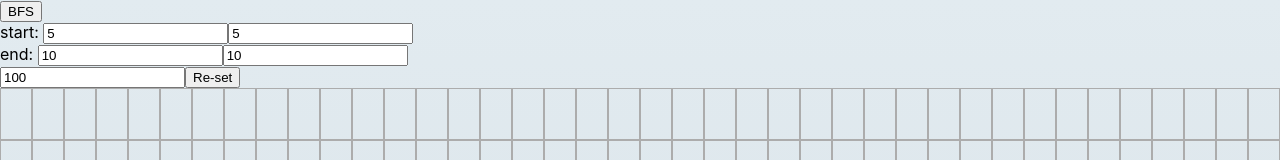
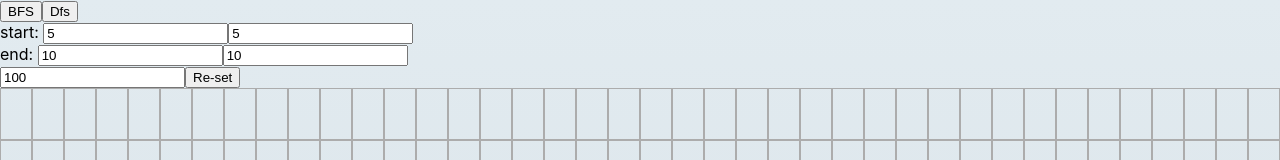
Before and after one commit to UnBeAtS01/vis-2.0, a React (Create React App) app: page / in a window 1280 px wide. Shown: the top 160 px of the page. Built offline with nearby package versions, Linux system fonts and the light colour scheme.

Commit message:
adding functionality

```diff
--- a/src/algo/bfs.js
+++ b/src/algo/bfs.js
@@ -23,7 +23,7 @@ export const Breadthsearch = (pass, start, end, danger) => {
                 console.log('exit');
                 return final2darray;
             }
-            if (X >= 0 && X < 20 && Y >= 0 && Y < 50 && name[X][Y] === 0 && danger[X][Y] != -1) {
+            if (X >= 0 && X < 20 && Y >= 0 && Y < 50 && name[X][Y] === 0 && danger[X][Y] !== -1) {
 
                 const temp3 = [X, Y];
                 currs.push(temp3);
@@ -36,3 +36,44 @@ export const Breadthsearch = (pass, start, end, danger) => {
     //console.log('idhar');
     return final2darray;
 }
+let flag = 0;
+const solve = (name, curr, end, danger, final2darray) => {
+    if (flag == 1) return;
+    for (let i = 0; i < 4; i++) {
+        let X = curr[0] + row[i];
+        let Y = curr[1] + col[i];
+        if (X === end[0] && Y === end[1]) {
+            console.log('exit');
+            flag = 1;
+            return;
+        }
+        if (X >= 0 && Y >= 0 && X < 20 && Y < 50 && name[X][Y] === 0 && danger[X][Y] !== -1) {
+            const temp3 = [X, Y];
+            final2darray.push(temp3);
+            name[X][Y] = 1;
+            solve(name, temp3, end, danger, final2darray);
+        }
+
+    }
+}
+export const Depthsearch = (pass, start, end, danger) => {
+    const name = pass;
+    flag = 0;
+    const final2darray = [];
+    for (let i = 0; i < 4; i++) {
+        let X = start[0] + row[i];
+        let Y = start[1] + col[i];
+        if (X === end[0] && Y === end[1]) {
+            console.log('exit');
+            return final2darray;
+        }
+        if (X >= 0 && Y >= 0 && X < 20 && Y < 50 && name[X][Y] === 0 && danger[X][Y] !== -1) {
+            const temp3 = [X, Y];
+            final2darray.push(temp3);
+            name[X][Y] = 1;
+            solve(name, temp3, end, danger, final2darray);
+        }
+
+    }
+    return final2darray;
+}
--- a/src/components/header.js
+++ b/src/components/header.js
@@ -7,6 +7,7 @@ class Header extends React.Component {
         return (
             <div>
                 <button onClick={() => this.props.Bfs()}>BFS</button>
+                <button onClick={() => this.props.Dfs()}>Dfs</button>
                 <div> start: <input type='number' value={this.props.startidx[0]} onChange={this.props.setstartX} />
                     <input type='number' value={this.props.startidx[1]} onChange={this.props.setstartY} /></div>
                 <div>end: <input type='number' value={this.props.endidx[0]} onChange={this.props.setendX} />
--- a/src/components/twod.js
+++ b/src/components/twod.js
@@ -75,6 +75,28 @@ class Twod extends React.Component {
             this.setState({ finalcolor: 1 })
         }, this.state.speed * (curr.length + 1));
     }
+    dfs = async () => {
+        let empty = [];
+        for (let i = 0; i < 20; i++) {
+            const temp = [];
+            for (let j = 0; j < 50; j++) {
+                temp.push(0);
+            }
+            empty.push(temp);
+        }
+
+        const pass = this.state.isvisited;
+        const val1 = this.state.startidx;
+        const val2 = this.state.endidx;
+        const danger = this.state.danger;
+        const curr = algo.Depthsearch(pass, val1, val2, danger);
+        for (let i = 0; i < curr.length; i++) {
+            await this.calls(curr, i, empty);
+        }
+        setTimeout(() => {
+            this.setState({ finalcolor: 1 })
+        }, this.state.speed * (curr.length + 1));
+    }
     setstartX = async (e) => {
         const val = parseInt(e.target.value);
         console.log(val);
@@ -122,7 +144,7 @@ class Twod extends React.Component {
         const grid = this.state.grid;
         return (
             <div >
-                <Header reset={this.reset} speed={this.state.speed} setSpeed={this.setSpeed} Bfs={this.bfs} setstartX={this.setstartX} setstartY={this.setstartY} setendX={this.setendX} setendY={this.setendY} startidx={this.state.startidx} endidx={this.state.endidx} />
+                <Header reset={this.reset} Dfs={this.dfs} speed={this.state.speed} setSpeed={this.setSpeed} Bfs={this.bfs} setstartX={this.setstartX} setstartY={this.setstartY} setendX={this.setendX} setendY={this.setendY} startidx={this.state.startidx} endidx={this.state.endidx} />
 
                 <div>{
                     grid.map((ele, idx) => {
```
